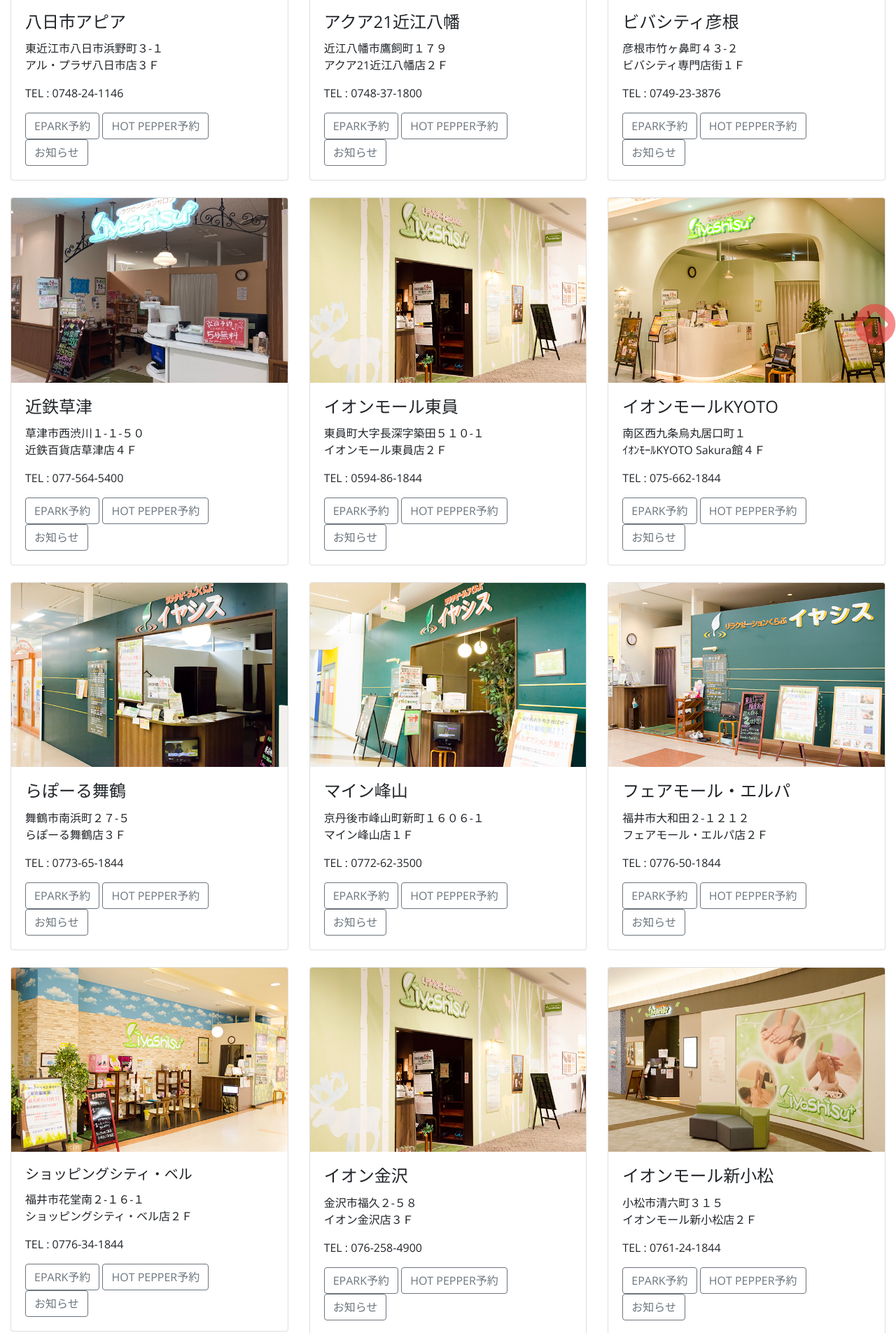
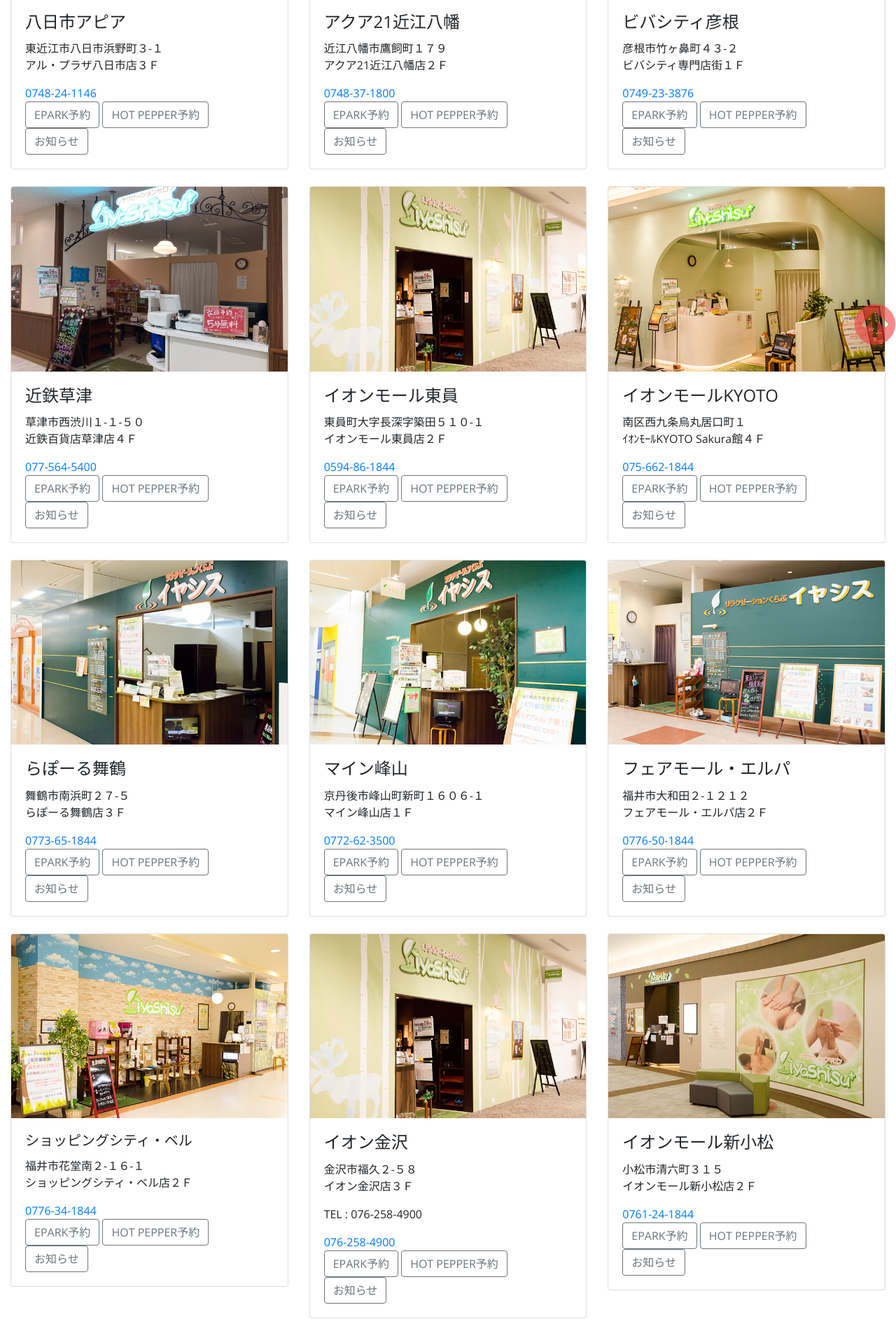
Before and after one commit to iyashisu-aqua21/test, a plain HTML site: page shop.html in a window 1280 px wide. Shown: the part 371-2276 px from the top of the page at 70% size. Drawn offline with nearby package versions, Linux system fonts and the light colour scheme.

Commit message:
Add files via upload

```diff
--- a/shop.html
+++ b/shop.html
@@ -15,7 +15,8 @@
     <link href="css/shop.css" rel="stylesheet">
 	  <link rel="stylesheet" href="https://use.fontawesome.com/releases/v5.6.4/css/all.css">
   </head>
-<body>
+<body oncontextmenu="return false">
+
   <!-- Navigation -->
 <nav class="navbar navbar-expand-lg navbar-light bg-light sticky-top">
   <div class="container-fluid">
@@ -54,7 +55,7 @@
             <h4 class="card-title">八日市アピア</h4>
             <!-- <a href="#" target="_blank" class="btn btn-outline-secondary stretched-link">LINE登録</a> -->
             <p class="card-text">東近江市八日市浜野町３-１<br>アル・プラザ八日市店３Ｆ</p>
-            <p>TEL : 0748-24-1146</p>
+            <a href="TEL:0748241146">0748-24-1146</a><br>
             <a href="https://mitsuraku.jp/salon/50781/" target="_blank" class="btn btn-outline-secondary stretched-link">EPARK予約</a>
             <a href="https://beauty.hotpepper.jp/kr/slnH000438182/" target="_blank" class="btn btn-outline-secondary stretched-link">HOT PEPPER予約</a>
             <a href="news1.html" target="_blank" class="btn btn-outline-secondary stretched-link">お知らせ</a>
@@ -67,9 +68,8 @@
           <img class="card-img-top" src="img/aqua.jpg">
           <div class="card-body">
             <h4 class="card-title">アクア21近江八幡</h4>
-            <!-- <a href="#" target="_blank" class="btn btn-outline-secondary stretched-link">LINE登録</a> -->
             <p class="card-text">近江八幡市鷹飼町１７９<br>アクア21近江八幡店２Ｆ</p>
-            <p>TEL : 0748-37-1800</p>
+            <a href="TEL:0748371800">0748-37-1800</a><br>
             <a href="https://mitsuraku.jp/salon/50829/" target="_blank" class="btn btn-outline-secondary stretched-link">EPARK予約</a>
             <a href="https://beauty.hotpepper.jp/kr/slnH000438183/?cstt=13" target="_blank" class="btn btn-outline-secondary stretched-link">HOT PEPPER予約</a>
             <a href="news2.html" target="_blank" class="btn btn-outline-secondary stretched-link">お知らせ</a>
@@ -93,9 +93,8 @@
           <img class="card-img-top" src="img/viva.jpg">
           <div class="card-body">
             <h4 class="card-title">ビバシティ彦根</h4>
-            <!-- <a href="#" target="_blank" class="btn btn-outline-secondary stretched-link">LINE登録</a> -->
             <p class="card-text">彦根市竹ヶ鼻町４３-２<br>ビバシティ専門店街１Ｆ</p>
-            <p>TEL : 0749-23-3876</p>
+            <a href="TEL:0749233876">0749-23-3876</a><br>
             <a href="https://mitsuraku.jp/salon/50836/" target="_blank" class="btn btn-outline-secondary stretched-link">EPARK予約</a>
             <a href="https://beauty.hotpepper.jp/kr/slnH000438185/" target="_blank" class="btn btn-outline-secondary stretched-link">HOT PEPPER予約</a>
             <a href="news5.html" target="_blank" class="btn btn-outline-secondary stretched-link">お知らせ</a>
@@ -105,11 +104,11 @@
 
       <div class="col-md-4 pt-4">
         <div class="card">
-          <img class="card-img-top" src="img/kusatu.JPG">
+          <img class="card-img-top" src="img/kusatu.jpg">
           <div class="card-body">
             <h4 class="card-title">近鉄草津</h4>
             <p class="card-text">草津市西渋川１-１-５０<br>近鉄百貨店草津店４Ｆ</p>
-            <p>TEL : 077-564-5400</p>
+            <a href="TEL:0775645400">077-564-5400</a><br>
             <a href="https://mitsuraku.jp/salon/78753/" target="_blank" class="btn btn-outline-secondary stretched-link">EPARK予約</a>
             <a href="https://beauty.hotpepper.jp/kr/slnH000470013/" target="_blank" class="btn btn-outline-secondary stretched-link">HOT PEPPER予約</a>
             <a href="news31.html" target="_blank" class="btn btn-outline-secondary stretched-link">お知らせ</a>
@@ -123,7 +122,7 @@
           <div class="card-body">
             <h4 class="card-title">イオンモール東員</h4>
             <p class="card-text">東員町大字長深字築田５１０-１<br>イオンモール東員店２Ｆ</p>
-            <p>TEL : 0594-86-1844</p>
+            <a href="TEL:0594861844">0594-86-1844</a><br>
             <a href="https://mitsuraku.jp/salon/50860/" target="_blank" class="btn btn-outline-secondary stretched-link">EPARK予約</a>
             <a href="https://beauty.hotpepper.jp/kr/slnH000438213/" target="_blank" class="btn btn-outline-secondary stretched-link">HOT PEPPER予約</a>
             <a href="news19.html" target="_blank" class="btn btn-outline-secondary stretched-link">お知らせ</a>
@@ -137,7 +136,7 @@
           <div class="card-body">
             <h4 class="card-title">イオンモールKYOTO</h4>
             <p class="card-text">南区西九条烏丸居口町１<br>ｲｵﾝﾓｰﾙKYOTO Sakura館４Ｆ</p>
-            <p>TEL : 075-662-1844</p>
+            <a href="TEL:0756621844">075-662-1844</a><br>
             <a href="https://mitsuraku.jp/salon/50842/" target="_blank" class="btn btn-outline-secondary stretched-link">EPARK予約</a>
             <a href="https://beauty.hotpepper.jp/kr/slnH000438188/" target="_blank" class="btn btn-outline-secondary stretched-link">HOT PEPPER予約</a>
             <a href="news9.html" target="_blank" class="btn btn-outline-secondary stretched-link">お知らせ</a>
@@ -151,7 +150,7 @@
           <div class="card-body">
             <h4 class="card-title">らぽーる舞鶴</h4>
             <p class="card-text">舞鶴市南浜町２７-５<br>らぽーる舞鶴店３Ｆ</p>
-            <p>TEL : 0773-65-1844</p>
+            <a href="TEL:0773651844">0773-65-1844</a><br>
             <a href="https://mitsuraku.jp/salon/50839/" target="_blank" class="btn btn-outline-secondary stretched-link">EPARK予約</a>
             <a href="https://beauty.hotpepper.jp/kr/slnH000438186/" target="_blank" class="btn btn-outline-secondary stretched-link">HOT PEPPER予約</a>
             <a href="news7.html" target="_blank" class="btn btn-outline-secondary stretched-link">お知らせ</a>
@@ -165,7 +164,7 @@
           <div class="card-body">
             <h4 class="card-title">マイン峰山</h4>
             <p class="card-text">京丹後市峰山町新町１６０６-１<br>マイン峰山店１Ｆ</p>
-            <p>TEL : 0772-62-3500</p>
+            <a href="TEL:0772623500">0772-62-3500</a><br>
             <a href="https://mitsuraku.jp/salon/50841/" target="_blank" class="btn btn-outline-secondary stretched-link">EPARK予約</a>
             <a href="https://beauty.hotpepper.jp/kr/slnH000438187/" target="_blank" class="btn btn-outline-secondary stretched-link">HOT PEPPER予約</a>
             <a href="news8.html" target="_blank" class="btn btn-outline-secondary stretched-link">お知らせ</a>
@@ -190,7 +189,7 @@
           <div class="card-body">
             <h4 class="card-title">フェアモール・エルパ</h4>
             <p class="card-text">福井市大和田２-１２１２<br>フェアモール・エルパ店２Ｆ</p>
-            <p>TEL : 0776-50-1844</p>
+            <a href="TEL:0776501844">0776-50-1844</a><br>
             <a href="https://mitsuraku.jp/salon/50865/" target="_blank" class="btn btn-outline-secondary stretched-link">EPARK予約</a>
             <a href="https://beauty.hotpepper.jp/kr/slnH000438217/" target="_blank" class="btn btn-outline-secondary stretched-link">HOT PEPPER予約</a>
             <a href="news22.html" target="_blank" class="btn btn-outline-secondary stretched-link">お知らせ</a>
@@ -204,7 +203,7 @@
           <div class="card-body">
             <h5 class="card-title">ショッピングシティ・ベル</h5>
             <p class="card-text">福井市花堂南２-１６-１<br>ショッピングシティ・ベル店２Ｆ</p>
-            <p>TEL : 0776-34-1844</p>
+            <a href="TEL:0776341844">0776-34-1844</a><br>
             <a href="https://mitsuraku.jp/salon/50907/" target="_blank" class="btn btn-outline-secondary stretched-link">EPARK予約</a>
             <a href="https://beauty.hotpepper.jp/kr/slnH000438218/" target="_blank" class="btn btn-outline-secondary stretched-link">HOT PEPPER予約</a>
             <a href="news23.html" target="_blank" class="btn btn-outline-secondary stretched-link">お知らせ</a>
@@ -230,6 +229,7 @@
             <h4 class="card-title">イオン金沢</h4>
             <p class="card-text">金沢市福久２-５８<br>イオン金沢店３Ｆ</p>
             <p>TEL : 076-258-4900</p>
+            <a href="TEL:0762584900">076-258-4900</a><br>
             <a href="https://mitsuraku.jp/salon/74270/" target="_blank" class="btn btn-outline-secondary stretched-link">EPARK予約</a>
             <a href="https://beauty.hotpepper.jp/kr/slnH000305929/" target="_blank" class="btn btn-outline-secondary stretched-link">HOT PEPPER予約</a>
             <a href="news27.html" target="_blank" class="btn btn-outline-secondary stretched-link">お知らせ</a>
@@ -243,7 +243,7 @@
           <div class="card-body">
             <h4 class="card-title">イオンモール新小松</h4>
             <p class="card-text">小松市清六町３１５<br>イオンモール新小松店２Ｆ</p>
-            <p>TEL : 0761-24-1844</p>
+            <a href="TEL:0761241844">0761-24-1844</a><br>
             <a href="https://mitsuraku.jp/salon/50910/" target="_blank" class="btn btn-outline-secondary stretched-link">EPARK予約</a>
             <a href="https://beauty.hotpepper.jp/kr/slnH000387492/" target="_blank" class="btn btn-outline-secondary stretched-link">HOT PEPPER予約</a>
             <a href="news29.html" target="_blank" class="btn btn-outline-secondary stretched-link">お知らせ</a>
@@ -257,7 +257,7 @@
           <div class="card-body">
             <h5 class="card-title">イオンモール猪名川</h5>
             <p class="card-text">猪名川町白金２-１<br>イオンモール猪名川店３Ｆ</p>
-            <p>TEL : 072-765-1844</p>
+            <a href="TEL:0727651844">072-765-1844</a><br>
             <a href="https://mitsuraku.jp/salon/35260/" target="_blank" class="btn btn-outline-secondary stretched-link">EPARK予約</a>
             <a href="https://beauty.hotpepper.jp/kr/slnH000438205/" target="_blank" class="btn btn-outline-secondary stretched-link">HOT PEPPER予約</a>
             <a href="news12.html" target="_blank" class="btn btn-outline-secondary stretched-link">お知らせ</a>
@@ -282,7 +282,7 @@
           <div class="card-body">
             <h5 class="card-title">エコール・リラ</h5>
             <p class="card-text">北区藤原台中町１-２-２<br>エコール・リラ本館５Ｆ</p>
-            <p>TEL : 078-983-1844</p>
+            <a href="TEL:0789831844">078-983-1844</a><br>
             <a href="https://mitsuraku.jp/salon/75895/" target="_blank" class="btn btn-outline-secondary stretched-link">EPARK予約</a>
             <a href="https://beauty.hotpepper.jp/kr/slnH000452913/" target="_blank" class="btn btn-outline-secondary stretched-link">HOT PEPPER予約</a>
             <a href="news30.html" target="_blank" class="btn btn-outline-secondary stretched-link">お知らせ</a>
@@ -296,7 +296,7 @@
           <div class="card-body">
             <h5 class="card-title">イオンモール神戸北</h5>
             <p class="card-text">北区上津台８-１-１<br>イオンモール神戸北店３Ｆ</p>
-            <p>TEL : 078-986-1844</p>
+            <a href="TEL:0789861844">078-986-1844</a><br>
             <a href="https://mitsuraku.jp/salon/50855/" target="_blank" class="btn btn-outline-secondary stretched-link">EPARK予約</a>
             <a href="https://beauty.hotpepper.jp/kr/slnH000438206/" target="_blank" class="btn btn-outline-secondary stretched-link">HOT PEPPER予約</a>
             <a href="news16.html" target="_blank" class="btn btn-outline-secondary stretched-link">お知らせ</a>
```
